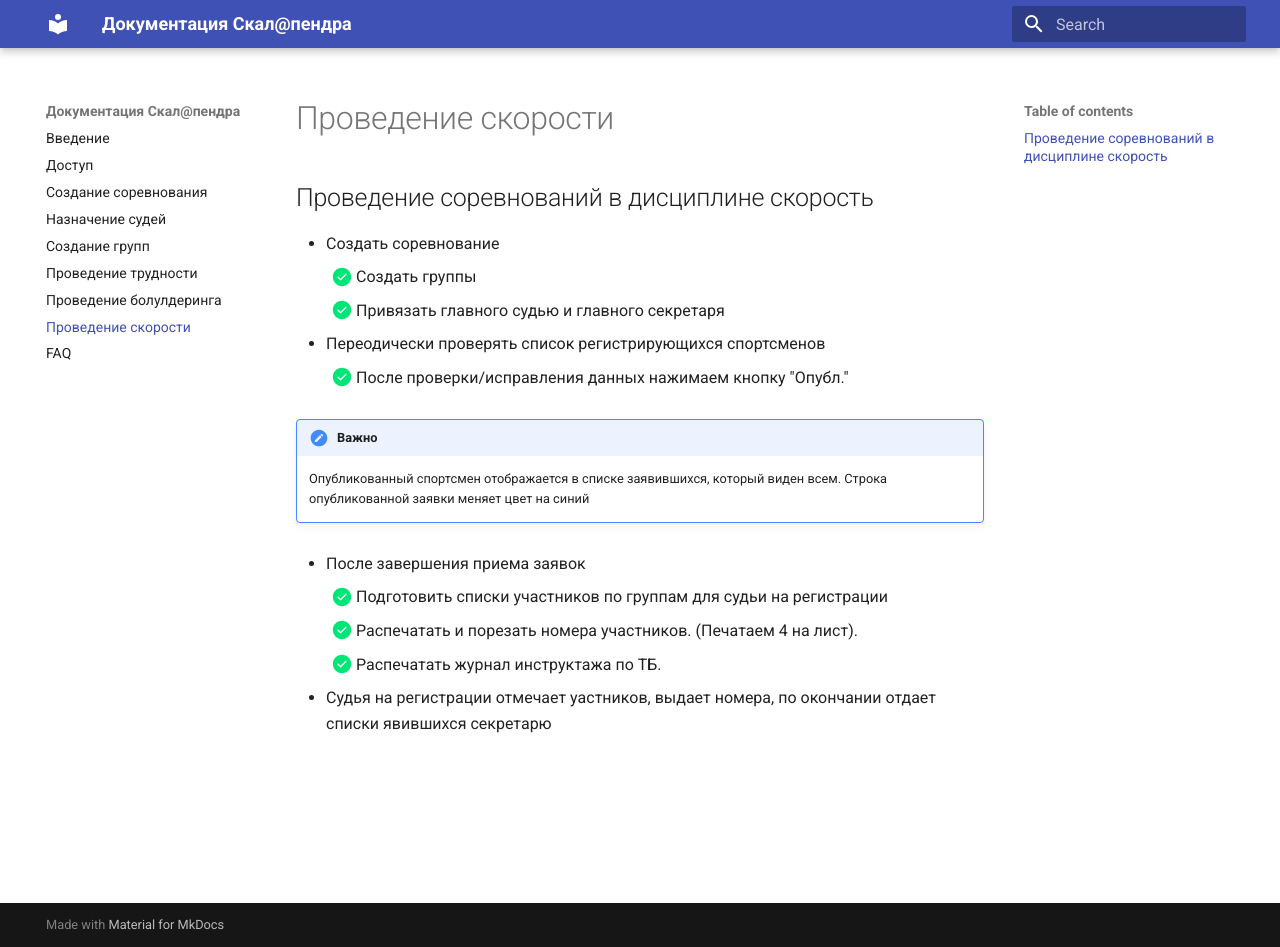
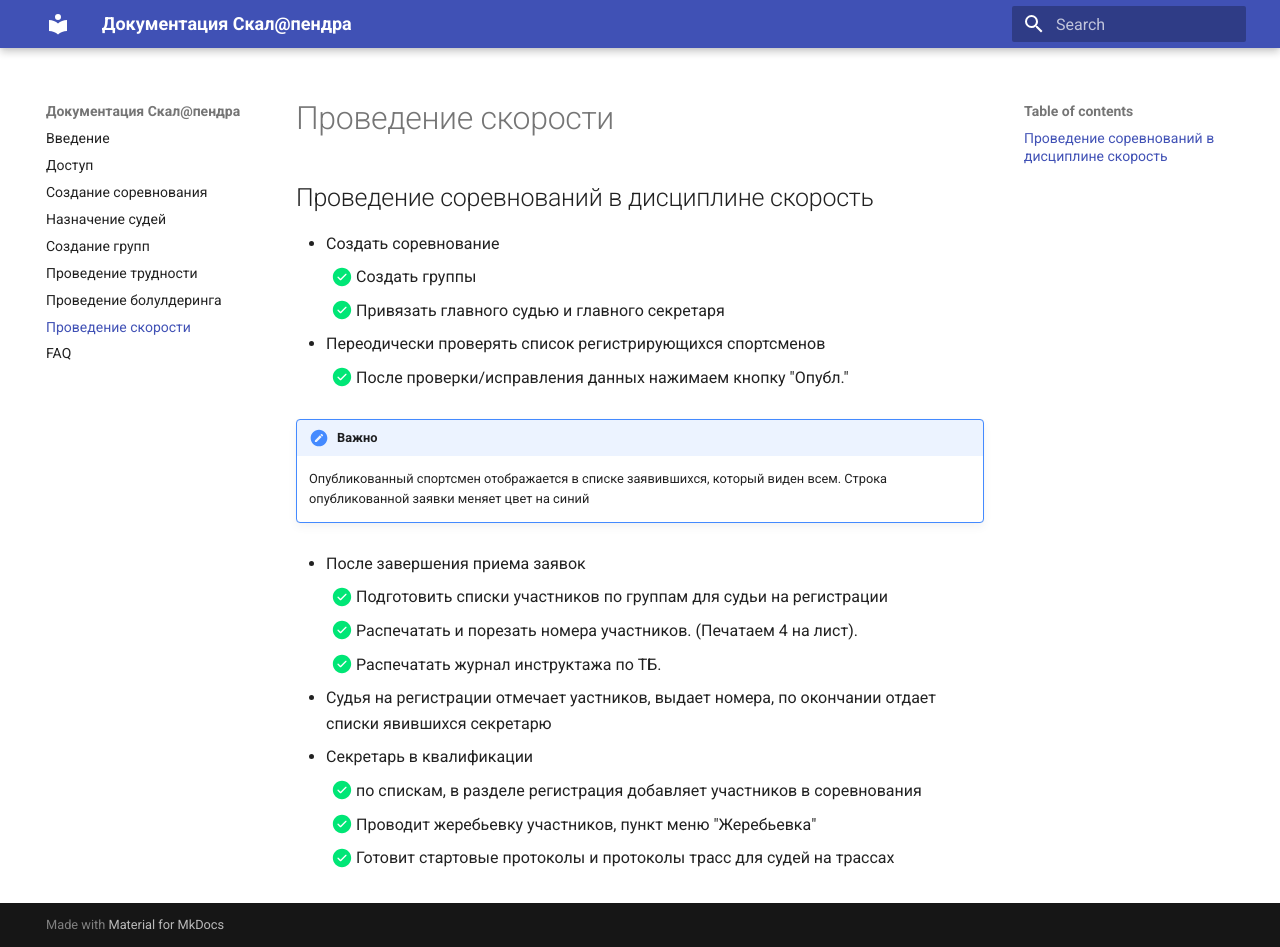
Before and after one commit to alptur/scaladocs, an MkDocs documentation site: the page built from docs/howtospeed.md, in a window 1280 px wide and 947 px high. Built offline with MkDocs 1.6.1 and Material for MkDocs 9.7.7, drawn with Linux system fonts in a browser that asks for light colours.

```diff
--- a/docs/howtospeed.md
+++ b/docs/howtospeed.md
@@ -19,3 +19,7 @@
 
 * Судья на регистрации отмечает уастников, выдает номера, по окончании
   отдает списки явившихся секретарю
+* Секретарь в квалификации
+    * [x] по спискам, в разделе регистрация добавляет участников в соревнования
+    * [x] Проводит жеребьевку участников, пункт меню "Жеребьевка"
+    * [x] Готовит стартовые протоколы и протоколы трасс для судей на трассах
```
